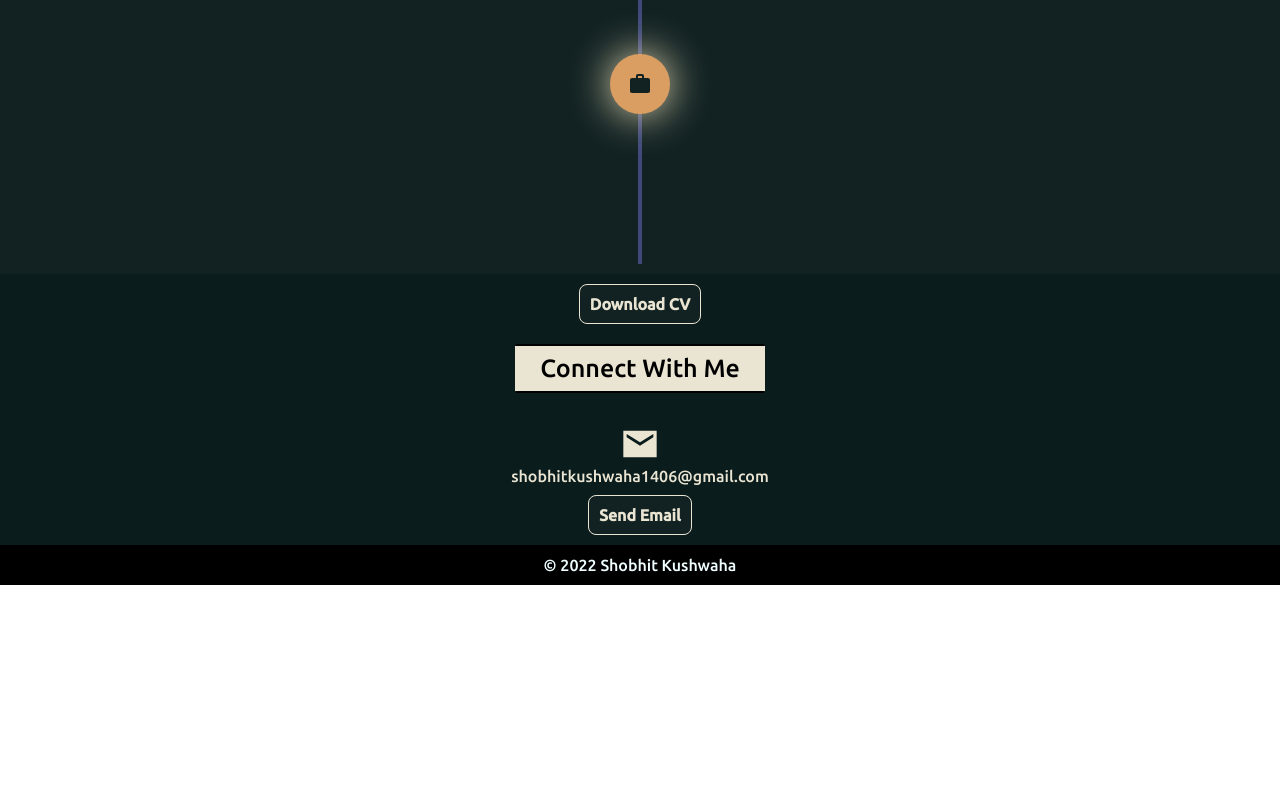
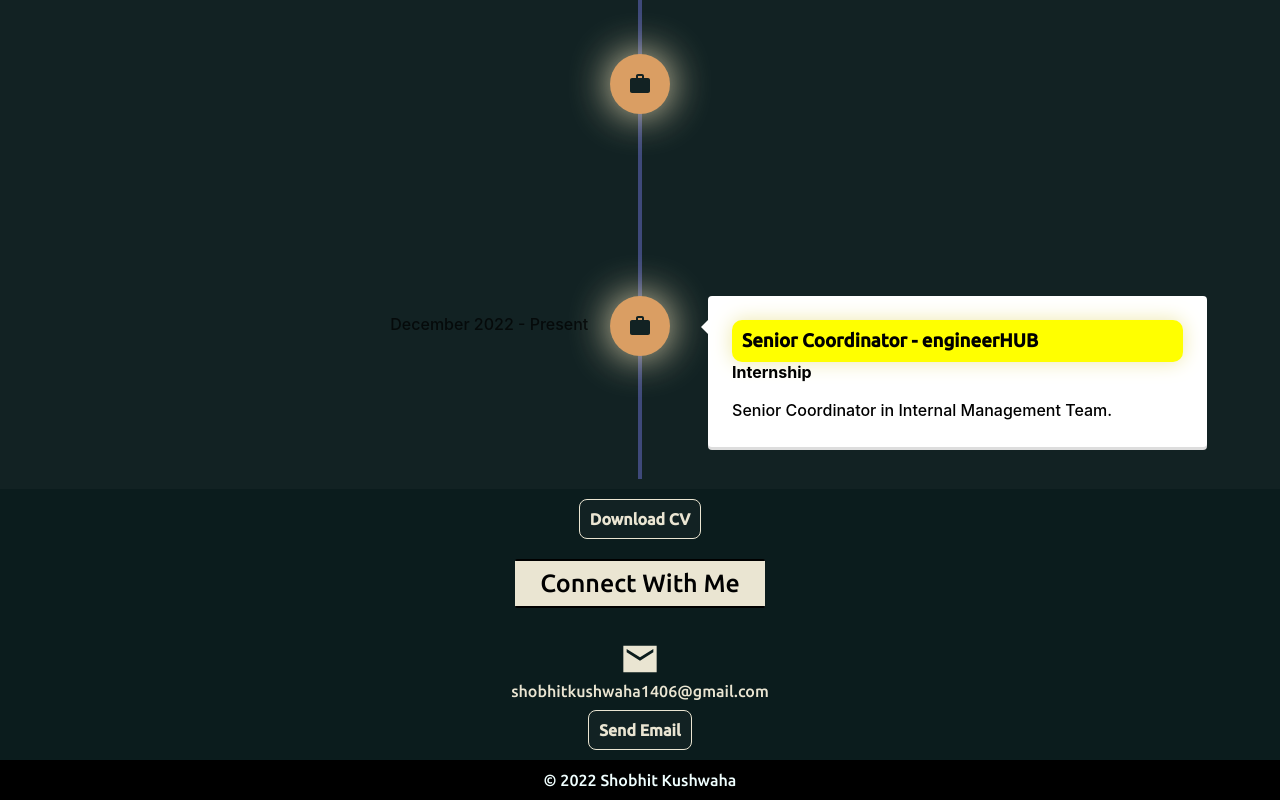
Before and after one commit to shokushwaha/kushwaha, a React (Create React App) app: page /experience in a window 1280 px wide. Shown: the part 570-1370 px from the top of the page. Before the commit the page ends 1155 px from the top, so only its background shows below. Built offline with nearby package versions, Linux system fonts and the light colour scheme; a web font is replaced by a local one.

Commit message:
experience-added

```diff
--- a/src/Components/Experience/Experience.jsx
+++ b/src/Components/Experience/Experience.jsx
@@ -1,4 +1,4 @@
-import { School, Work } from '@mui/icons-material';
+import { Work } from '@mui/icons-material';
 import React from 'react'
 import {
   VerticalTimeline,
@@ -71,7 +71,7 @@
 
               <VerticalTimelineElement
                 className="vertical-timeline-element--work"
-                date="August 2022 - Present"
+                date="August 2022 - December 2022"
                 iconStyle={{ background: "#da9e63", color: " #122223 ", boxShadow: "0px 0px 40px #efe2ba" }}
                 icon={<Work />}
               >
@@ -85,6 +85,24 @@
                   Managing recruting process and internal working of the organisation.
                 </p>
               </VerticalTimelineElement>
+
+
+              <VerticalTimelineElement
+                className="vertical-timeline-element--work"
+                date="December 2022 - Present"
+                iconStyle={{ background: "#da9e63", color: " #122223 ", boxShadow: "0px 0px 40px #efe2ba" }}
+                icon={<Work />}
+              >
+                <h3 className="vertical-timeline-element-title i3">
+                  Senior Coordinator - engineerHUB
+                </h3>
+                <h4 className="vertical-timeline-element-subtitle">
+                  Internship
+                </h4>
+                <p>
+                  Senior Coordinator in Internal Management Team.
+                </p>
+              </VerticalTimelineElement>
             </VerticalTimeline>
           </div>
         </div>
```
